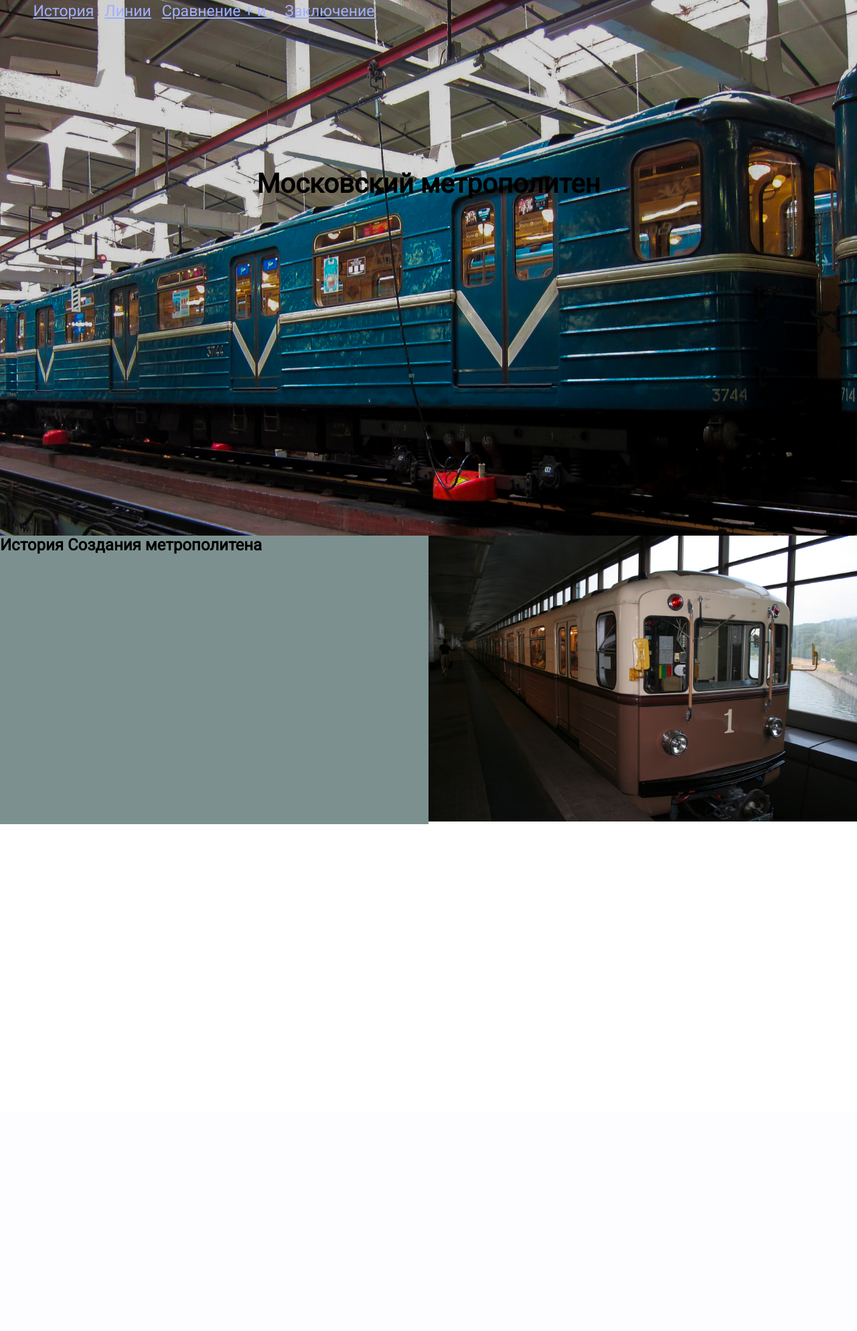
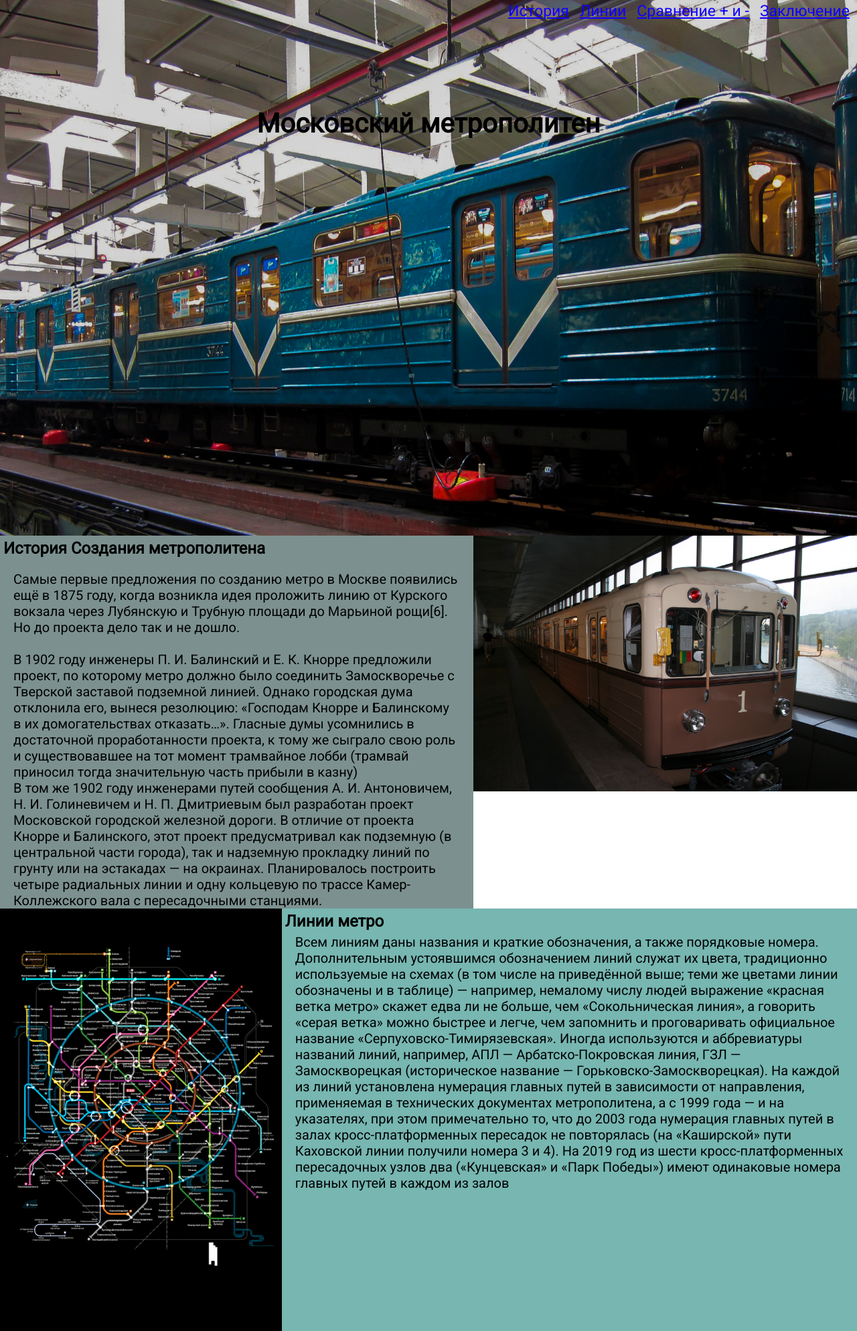
Before and after one commit to qoterwoter/phplab1, a PHP site: page / in a window 1280 px wide. Shown: the whole page at 67% size. Before the commit the page ends 1231 px from the top, so only its background shows below. Run offline with PHP 8.4, Linux system fonts and the light colour scheme.

Commit message:
add prop

```diff
--- a/index.html
+++ b/index.html
@@ -24,7 +24,7 @@
         <nav>
             <ul>
                 <li><a href='#history'>История</a></li>
-                <li><a href='#'>Линии</a></li>
+                <li><a href='#lines'>Линии</a></li>
                 <li><a href='#'>Сравнение + и -</a></li>
                 <li><a href='#'>Заключение</a></li>
             </ul>
@@ -36,12 +36,26 @@
         <section>
             <article id='history'>
                 <h2>История Создания метрополитена</h2>
+                <p>Самые первые предложения по созданию метро в Москве появились ещё в 1875 году, когда возникла идея проложить линию от Курского вокзала через Лубянскую и Трубную площади до Марьиной рощи[6]. Но до проекта дело так и не дошло. <br><br>В
+                    1902 году инженеры П. И. Балинский и Е. К. Кнорре предложили проект, по которому метро должно было соединить Замоскворечье с Тверской заставой подземной линией. Однако городская дума отклонила его, вынеся резолюцию: «Господам Кнорре
+                    и Балинскому в их домогательствах отказать…». Гласные думы усомнились в достаточной проработанности проекта, к тому же сыграло свою роль и существовавшее на тот момент трамвайное лобби (трамвай приносил тогда значительную часть прибыли
+                    в казну)<br>В том же 1902 году инженерами путей сообщения А. И. Антоновичем, Н. И. Голиневичем и Н. П. Дмитриевым был разработан проект Московской городской железной дороги. В отличие от проекта Кнорре и Балинского, этот проект предусматривал
+                    как подземную (в центральной части города), так и надземную прокладку линий по грунту или на эстакадах — на окраинах. Планировалось построить четыре радиальных линии и одну кольцевую по трассе Камер-Коллежского вала с пересадочными
+                    станциями.
+                </p>
             </article>
             <article>
                 <img width='100%' src="images/history.jpg" alt="">
             </article>
-            <article></article>
-            <article></article>
+            <img width='100%' src="images/map.gif" alt="">
+            <article id='lines' class='lines'>
+                <h2>Линии метро</h2>
+                <p>Всем линиям даны названия и краткие обозначения, а также порядковые номера. Дополнительным устоявшимся обозначением линий служат их цвета, традиционно используемые на схемах (в том числе на приведённой выше; теми же цветами линии обозначены
+                    и в таблице) — например, немалому числу людей выражение «красная ветка метро» скажет едва ли не больше, чем «Сокольническая линия», а говорить «серая ветка» можно быстрее и легче, чем запомнить и проговаривать официальное название
+                    «Серпуховско-Тимирязевская». Иногда используются и аббревиатуры названий линий, например, АПЛ — Арбатско-Покровская линия, ГЗЛ — Замоскворецкая (историческое название — Горьковско-Замоскворецкая). На каждой из линий установлена нумерация
+                    главных путей в зависимости от направления, применяемая в технических документах метрополитена, а с 1999 года — и на указателях, при этом примечательно то, что до 2003 года нумерация главных путей в залах кросс-платформенных пересадок
+                    не повторялась (на «Каширской» пути Каховской линии получили номера 3 и 4). На 2019 год из шести кросс-платформенных пересадочных узлов два («Кунцевская» и «Парк Победы») имеют одинаковые номера главных путей в каждом из залов</p>
+            </article>
             <article></article>
             <article></article>
         </section>
--- a/style.css
+++ b/style.css
@@ -2,6 +2,15 @@
     margin: 0;
     padding: 0;
     font-family: 'Roboto', Arial, Helvetica, sans-serif;
+}
+
+p {
+    padding: 0 20px;
+    font-size: 20px;
+}
+
+h2 {
+    padding: 5px 5px
 }
 
 body {
@@ -19,7 +28,7 @@ header {
 header h1 {
     display: flex;
     justify-content: center;
-    padding-top: 17%;
+    padding-top: 10%;
     font-size: 40px;
     color: hsl(0, 0%, 0%);
 }
@@ -35,27 +44,50 @@ header nav ul li {
 }
 
 header nav {
+    display: flex;
+    justify-content: flex-end;
     border-radius: 10px;
     padding: 3px;
-    margin-left: 3%;
 }
 
 a {
-    color: rgb(159, 176, 255);
+    color: rgb(17, 0, 255);
     transition: .3s;
 }
 
 a:hover {
     transition: .5s;
-    color: #f292ff;
+    color: #ed61ff;
 }
 
 section {
     display: grid;
-    grid-template-columns: 1fr 1fr;
-    grid-template-rows: 1fr 1fr;
+    grid-template-columns: repeat(4, auto);
+    grid-template-rows: auto auto auto;
 }
 
 #history {
-    background-color: rgba(11, 49, 46, 0.534)
+    background-color: rgba(11, 49, 46, 0.534);
+    grid-column: 1/3;
+    grid-row: 1/1;
 }
+
+article:nth-child(2) {
+    grid-column: 3/5;
+}
+
+article:nth-child(3) {
+    grid-column: 1/2;
+}
+
+article:nth-child(4) {
+    grid-column: 2/5;
+}
+
+#history h2 {
+    padding-bottom: 20px;
+}
+
+.lines {
+    background-color: rgba(0, 119, 109, 0.534);
+}
```
Also changed, not shown: images/74389066_2783130408406213_5889424675498771340_n.jpg (deleted), images/logo.png (deleted), images/map.gif (added).
